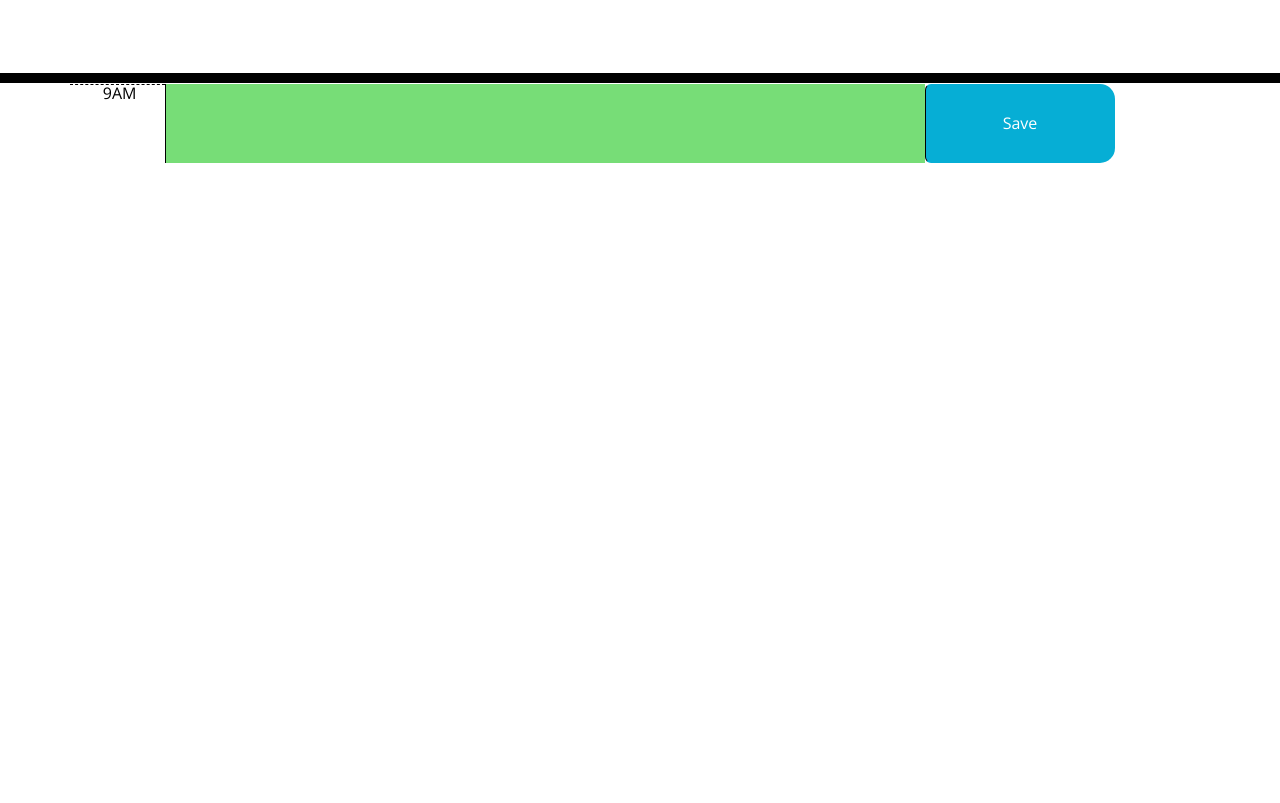
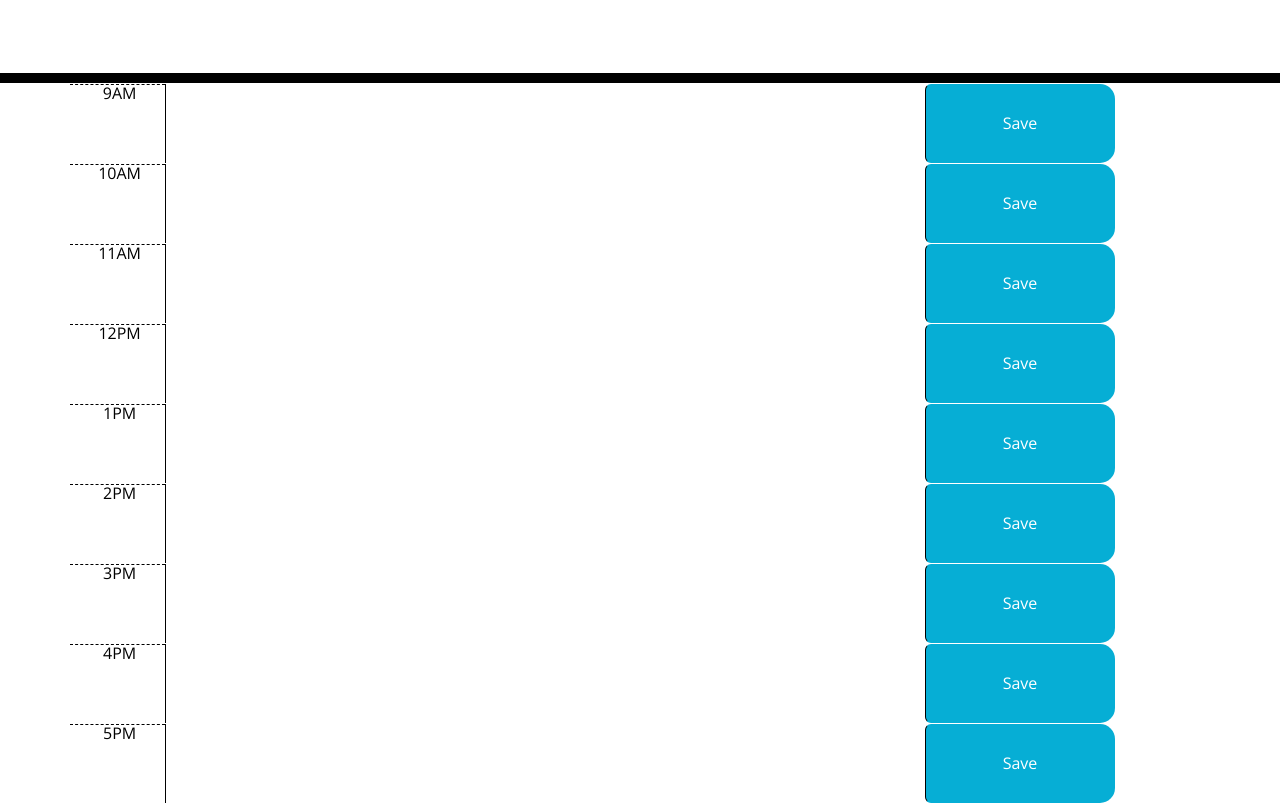
Before and after one commit to saddiecodes/daily-planner, a plain HTML site: page index.html in a window 1280 px wide. Shown: the part 168-971 px from the top of the page. Before the commit the page ends 800 px from the top, so only its background shows below. Drawn offline with nearby package versions, Linux system fonts and the light colour scheme.

Commit message:
time blocks added for days with save button

```diff
--- a/index.html
+++ b/index.html
@@ -31,12 +31,56 @@
       <p id="currentDay" class="lead"></p>
     </header>
     <div class="container">
-      <div class="row time-block" id="9th hour">
-        <div class="hour text-center col-2 col-md-1"> 9AM</div>
-        <textarea name="" id="" rows="3" class="description col-8 future"></textarea>
+      <!-- Timeblocks go here -->
+    <!-- Update the time-block class to be dynamic -->
+    <div class="row time-block" data-hour="9">
+    <div class="hour text-center col-2 col-md-1"> 9AM</div>
+    <textarea name="" id="" rows="3" class="description col-8"></textarea>
+    <button class="btn saveBtn col-2">Save</button>
+    </div>
+<!-- Repeat the above block for each hour -->
+    <!-- Update the time-block class to be dynamic -->
+    <div class="row time-block" data-hour="10">
+    <div class="hour text-center col-2 col-md-1"> 10AM</div>
+    <textarea name="" id="" rows="3" class="description col-8"></textarea>
+    <button class="btn saveBtn col-2">Save</button>
+    </div>
+    <div class="row time-block" data-hour="11">
+      <div class="hour text-center col-2 col-md-1"> 11AM</div>
+      <textarea name="" id="" rows="3" class="description col-8"></textarea>
+      <button class="btn saveBtn col-2">Save</button>
+      </div>
+      <div class="row time-block" data-hour="12">
+        <div class="hour text-center col-2 col-md-1"> 12PM</div>
+        <textarea name="" id="" rows="3" class="description col-8"></textarea>
         <button class="btn saveBtn col-2">Save</button>
-      </div>
-      <!-- Timeblocks go here -->
+        </div>
+        <div class="row time-block" data-hour="1">
+          <div class="hour text-center col-2 col-md-1"> 1PM</div>
+          <textarea name="" id="" rows="3" class="description col-8"></textarea>
+          <button class="btn saveBtn col-2">Save</button>
+          </div>
+          <div class="row time-block" data-hour="2">
+            <div class="hour text-center col-2 col-md-1"> 2PM</div>
+            <textarea name="" id="" rows="3" class="description col-8"></textarea>
+            <button class="btn saveBtn col-2">Save</button>
+            </div>
+            <div class="row time-block" data-hour="3">
+              <div class="hour text-center col-2 col-md-1"> 3PM</div>
+              <textarea name="" id="" rows="3" class="description col-8"></textarea>
+              <button class="btn saveBtn col-2">Save</button>
+              </div>
+              <div class="row time-block" data-hour="4">
+                <div class="hour text-center col-2 col-md-1"> 4PM</div>
+                <textarea name="" id="" rows="3" class="description col-8"></textarea>
+                <button class="btn saveBtn col-2">Save</button>
+                </div>
+                <div class="row time-block" data-hour="5">
+                  <div class="hour text-center col-2 col-md-1"> 5PM</div>
+                  <textarea name="" id="" rows="3" class="description col-8"></textarea>
+                  <button class="btn saveBtn col-2">Save</button>
+                  </div>
+
     </div>
 
     <script src="https://cdnjs.cloudflare.com/ajax/libs/jquery/3.2.1/jquery.min.js"></script>
```
Also changed, not shown: js/planner.js (line endings or trailing spaces).
